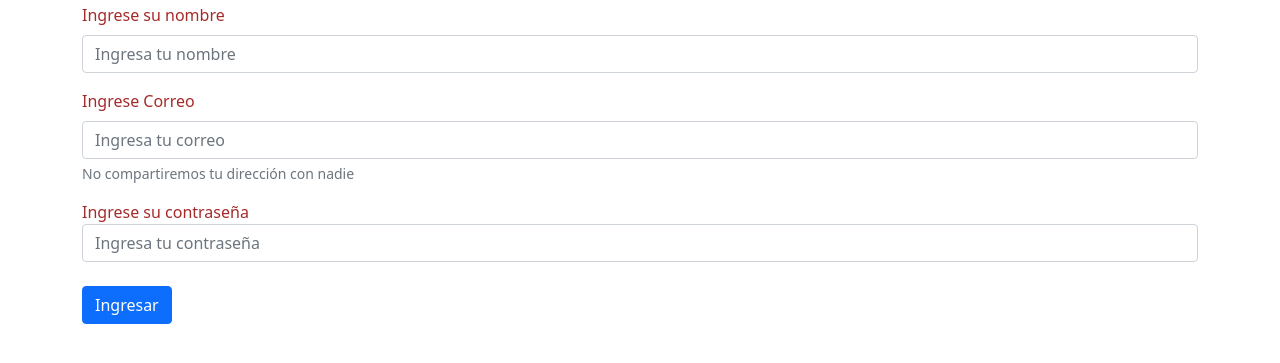
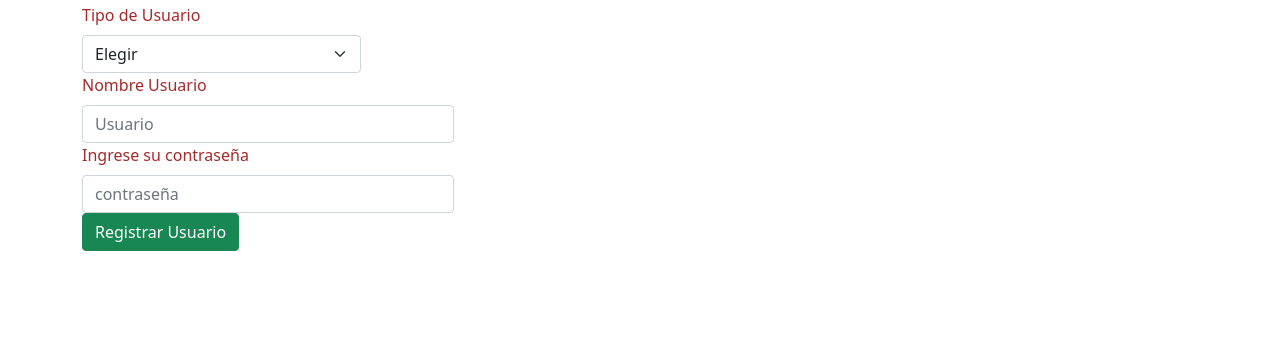
Before and after one commit to randysmc/ProyectoLabPatito, a website: page views/login.html in a window 1280 px wide. Shown: the part 53-416 px from the top of the page. Drawn offline with nearby package versions, Linux system fonts and the light colour scheme.

Commit message:
creacion de login y el tipo de usuario

```diff
--- a/public/js/ingresar-px.js
+++ b/public/js/ingresar-px.js
@@ -21,16 +21,30 @@ function registrarPaciente(){
         console.log('Usuario creado con exito!');
         console.log('Bienvenido: ' +nombre.value + ' ' + apellido.value);
     }
-
-/*
-    if(contrasenia.value == confContrasenia.value){
-        console.log("Bienvenido, usuario creado correctamente");
-        let saludo = "Hola " + nombre.value + " Bienvenido, has ingresado correctamente tu usuario";
-        console.log(saludo);
-
-    }
-    else if(contrasenia != confContrasenia){
-        console.log("Las contraseñas no son iguales, intente de nuevo");
-    }*/
     //document.getElementById('mensaje').innerHTML = saludo;
 }
+
+function tipoUsuario(){
+    const tipoUser = document.getElementById('tipoUsuario');
+    let cargo = tipoUser['cargo'];
+    let usuario = tipoUser['usuario'];
+    let contrasenia = tipoUser['contrasenia'];
+
+    console.log(cargo.value);
+
+    if((cargo.value == '') || (usuario.value == '')){
+        console.log('Por favor rellene todos los campos');
+    }
+    else{
+        if(cargo.value == 'Administrador'){
+            console.log('Bienvenido: ' + usuario.value + ' Tiene el cargo de administrador');
+        }
+        else if(cargo.value == 'Secretaria'){
+            console.log('Bienvenido: ' + usuario.value + ' Tiene el cargo de Secretaria');
+        }
+        else{
+            console.log('Bienvenido: ' + usuario.value + ' Tiene el cargo de Laboratorista');
+        }
+    }
+
+}
--- a/views/login.html
+++ b/views/login.html
@@ -14,37 +14,42 @@
     />
     <link href="/css/login.css" rel="stylesheet"/>
 
-    <title>Formulario Personas</title>
+    <title>Login</title>
   </head>
   <body style="color: brown;" aria-colcount="anonymous">
     <!-- clase container para darle vistosidad -->
     <div class="container">
       <h1>Login</h1>
-      <form id='login'>
+
+      <form id='tipoUsuario'>
+
+
+        <div class="col-md-3">
+          <label for="cargo" class="form-label">Tipo de Usuario</label>
+          <select class="form-select" id="cargo" aria-describedby="validacionTipoUsuario" required>
+            <option selected disabled value="">Elegir</option>
+            <option>Administrador</option>
+            <option>Secretaria</option>
+            <option>Laboratorista</option>
+          </select>
+          <div id="validacionTipoUsuario" class="invalid-feedback">
+            Please select a valid state.
+          </div>
+        </div>
+
+
         <!-- clase mb de bootstrap para dar saltos de linea -->
         <div class="mb-3">
+          <div class="col-md-4">
+            <label for="usuario" class="form-label">Nombre Usuario</label>
+            <input type="text" class="form-control" placeholder="Usuario" id="usuario"/>
+          </div>
+
           <div class="mb-3">
-            <label for="nombre" class="form-label">Ingrese su nombre</label>
-            <input type="text" class="form-control"
-            placeholder="Ingresa tu nombre" id="nombre"/>
-          </div>
-          <label for="correoElectronico" class="form-label"
-            >Ingrese Correo
-        </label>
-          <input type="email" class="form-control"
-            placeholder="Ingresa tu correo " id="correoElectronico"
-            aria-describedby="emailHelp"/>
-          <div id="emailHelp" class="form-text">
-            No compartiremos tu dirección con nadie
-          </div>
-        </div>
-        <div class="mb-4">
-          <label for="contrasenia">Ingrese su contraseña</label>
-          <input type="password" class="form-control"
-            placeholder="Ingresa tu contraseña"
-            id="contrasenia"/>
-        </div>
-
+            <div class="col-md-4">
+              <label for="contrasenia" class="form-label">Ingrese su contraseña </label>
+              <input type="password" class="form-control" placeholder="contraseña" id="constrasenia"/>
+            </div>
         <!--
                 <div class="mb-3 form-check">
                 <input type="checkbox" class="form-check-input" id="exampleCheck1">
@@ -52,17 +57,14 @@
               </div>
             -->
       </form>
-
-      <button class="btn btn-primary mb-3" onclick="saludar()">Ingresar</button>
+      <button type="button" class="btn btn-success mb-3" onclick="tipoUsuario()">Registrar Usuario</button>
       <div id="mensaje"></div>
-      <button class = "btn btn-secundary mb-3" onclick= ""> </button>
-
     </div>
     <script
       src="https://cdn.jsdelivr.net/npm/bootstrap@5.1.3/dist/js/bootstrap.bundle.min.js"
       integrity="sha384-ka7Sk0Gln4gmtz2MlQnikT1wXgYsOg+OMhuP+IlRH9sENBO0LRn5q+8nbTov4+1p"
       crossorigin="anonymous"
     ></script>
-    <script src="/js/login.js"></script>
+    <script src="/js/ingresar-px.js"></script>
   </body>
 </html>
```
